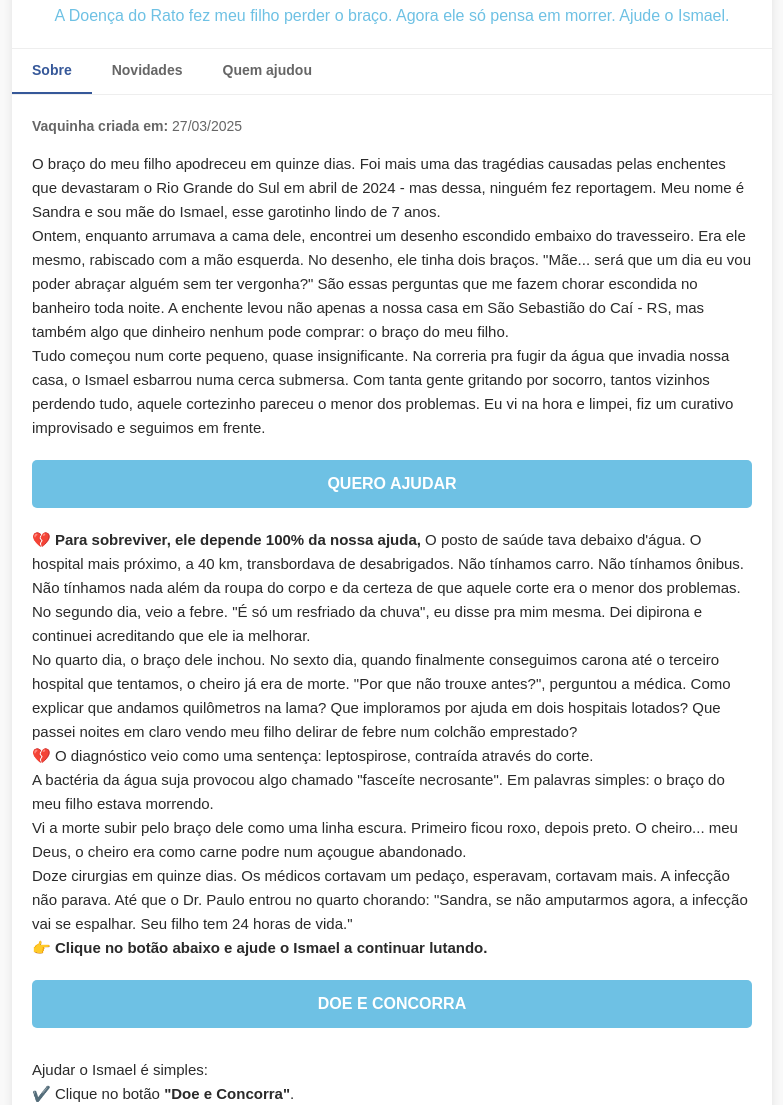
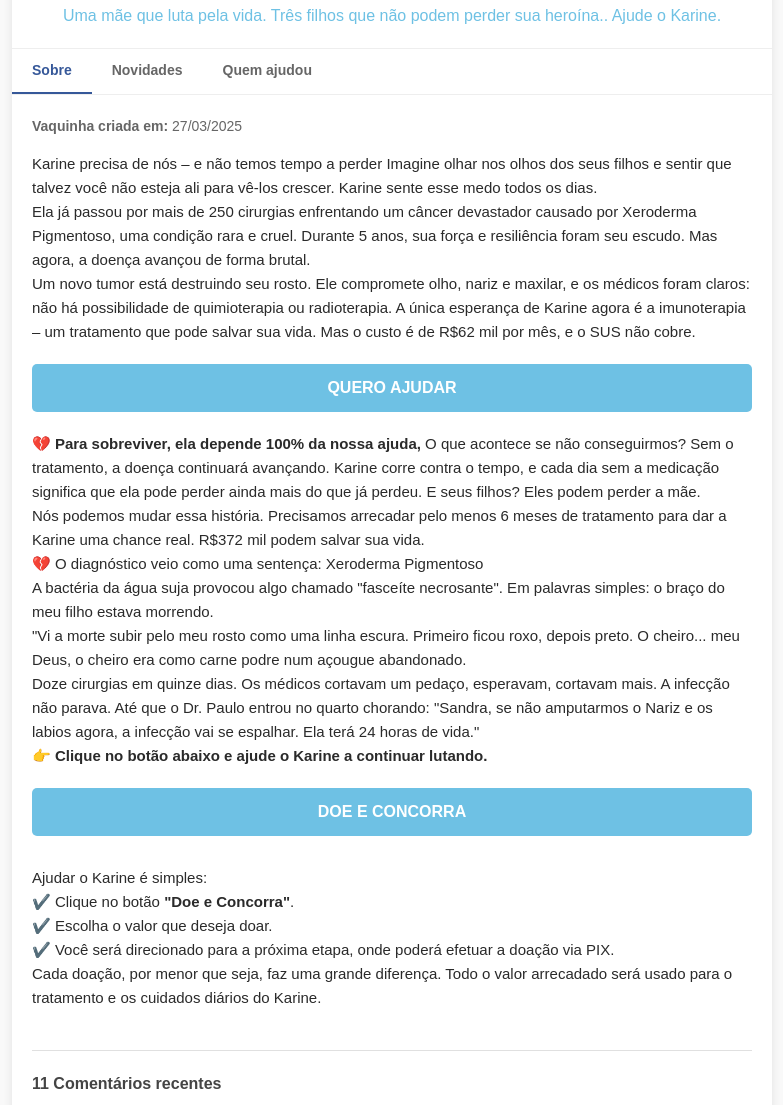
Before and after one commit to JulinhoJ/karine, a plain HTML site: page index.html in a window 1280 px wide. Shown: the part 1464-2569 px from the top of the page, without its empty margins (248-1031 px from the left). Drawn offline with Linux system fonts and the light colour scheme.

Commit message:
Update index.html

```diff
--- a/index.html
+++ b/index.html
@@ -468,7 +468,7 @@
             </div>
           </div>
           <div style="text-align: center; margin-top: 10px; color: #6ec1e4">
-            A Doença do Rato fez meu filho perder o braço. Agora ele só pensa em morrer. Ajude o Ismael.
+            Uma mãe que luta pela vida. Três filhos que não podem perder sua heroína.. Ajude o Karine.
           </div>
         </div>
 
@@ -482,32 +482,22 @@
           <div class="date"><b>Vaquinha criada em: </b>27/03/2025</div>
 
           <div class="about-text">
-            O braço do meu filho apodreceu em quinze dias.
+            Karine precisa de nós – e não temos tempo a perder
 
-Foi mais uma das tragédias causadas pelas enchentes que devastaram o Rio Grande do Sul em abril de 2024 - mas dessa, ninguém fez reportagem.
+Imagine olhar nos olhos dos seus filhos e sentir que talvez você não esteja ali para vê-los crescer.
 
-Meu nome é Sandra e sou mãe do Ismael, esse garotinho lindo de 7 anos.
+Karine sente esse medo todos os dias.
 
             <p>
-              Ontem, enquanto arrumava a cama dele, encontrei um desenho escondido embaixo do travesseiro.
-
-Era ele mesmo, rabiscado com a mão esquerda. No desenho, ele tinha dois braços.
-
-"Mãe... será que um dia eu vou poder abraçar alguém sem ter vergonha?"
-
-São essas perguntas que me fazem chorar escondida no banheiro toda noite.
-
-A enchente levou não apenas a nossa casa em São Sebastião do Caí - RS, mas também algo que dinheiro nenhum pode comprar: o braço do meu filho.
+              Ela já passou por mais de 250 cirurgias enfrentando um câncer devastador causado por Xeroderma Pigmentoso, uma condição rara e cruel. Durante 5 anos, sua força e resiliência foram seu escudo. Mas agora, a doença avançou de forma brutal.
             </p>
 
             <p>
-              Tudo começou num corte pequeno, quase insignificante.
+              Um novo tumor está destruindo seu rosto. Ele compromete olho, nariz e maxilar, e os médicos foram claros: não há possibilidade de quimioterapia ou radioterapia.
 
-Na correria pra fugir da água que invadia nossa casa, o Ismael esbarrou numa cerca submersa.
+A única esperança de Karine agora é a imunoterapia – um tratamento que pode salvar sua vida.
 
-Com tanta gente gritando por socorro, tantos vizinhos perdendo tudo, aquele cortezinho pareceu o menor dos problemas.
-
-Eu vi na hora e limpei, fiz um curativo improvisado e seguimos em frente.
+Mas o custo é de R$62 mil por mês, e o SUS não cobre.
             </p>
           </div>
 
@@ -518,37 +508,24 @@ Eu vi na hora e limpei, fiz um curativo improvisado e seguimos em frente.
           <div class="about-text">
             <p>
               <strong
-                >💔 Para sobreviver, ele depende 100% da nossa ajuda,</strong
+                >💔 Para sobreviver, ela depende 100% da nossa ajuda,</strong
               >
-              O posto de saúde tava debaixo d'água.
+              O que acontece se não conseguirmos?
+Sem o tratamento, a doença continuará avançando. Karine corre contra o tempo, e cada dia sem a medicação significa que ela pode perder ainda mais do que já perdeu.
 
-O hospital mais próximo, a 40 km, transbordava de desabrigados.
+E seus filhos?
 
-Não tínhamos carro. Não tínhamos ônibus. Não tínhamos nada além da roupa do corpo e da certeza de que aquele corte era o menor dos problemas.
-
-No segundo dia, veio a febre.
-
-"É só um resfriado da chuva", eu disse pra mim mesma.
-
-Dei dipirona e continuei acreditando que ele ia melhorar.
+Eles podem perder a mãe.
             </p>
 
             <p>
-              No quarto dia, o braço dele inchou.
 
-No sexto dia, quando finalmente conseguimos carona até o terceiro hospital que tentamos, o cheiro já era de morte.
-
-"Por que não trouxe antes?", perguntou a médica.
-
-Como explicar que andamos quilômetros na lama?
-
-Que imploramos por ajuda em dois hospitais lotados?
-
-Que passei noites em claro vendo meu filho delirar de febre num colchão emprestado?
+Nós podemos mudar essa história.
+Precisamos arrecadar pelo menos 6 meses de tratamento para dar a Karine uma chance real. R$372 mil podem salvar sua vida.
             </p>
 
             <p>
-              💔 O diagnóstico veio como uma sentença: leptospirose, contraída através do corte.
+              💔 O diagnóstico veio como uma sentença: Xeroderma Pigmentoso
             </p>
 
             <p>
@@ -556,7 +533,7 @@ Que passei noites em claro vendo meu filho delirar de febre num colchão emprest
             </p>
 
             <p>
-              Vi a morte subir pelo braço dele como uma linha escura. Primeiro ficou roxo, depois preto.
+              "Vi a morte subir pelo meu rosto como uma linha escura. Primeiro ficou roxo, depois preto.
 
 O cheiro... meu Deus, o cheiro era como carne podre num açougue abandonado.
             </p>
@@ -566,13 +543,13 @@ O cheiro... meu Deus, o cheiro era como carne podre num açougue abandonado.
 
 A infecção não parava. Até que o Dr. Paulo entrou no quarto chorando:
 
-"Sandra, se não amputarmos agora, a infecção vai se espalhar. Seu filho tem 24 horas de vida."
+"Sandra, se não amputarmos o Nariz e os labios agora, a infecção vai se espalhar. Ela terá 24 horas de vida."
             </p>
 
             <p>
               👉
               <strong
-                >Clique no botão abaixo e ajude o Ismael a continuar
+                >Clique no botão abaixo e ajude o Karine a continuar
                 lutando.</strong
               >
             </p>
@@ -584,7 +561,7 @@ A infecção não parava. Até que o Dr. Paulo entrou no quarto chorando:
 
           <!-- Instruções de doação -->
           <div class="about-text" style="margin-top: 30px">
-            <p>Ajudar o Ismael é simples:</p>
+            <p>Ajudar o Karine é simples:</p>
             <p>
               ✔️ Clique no botão <strong>"Doe e Concorra"</strong>.<br />
               ✔️ Escolha o valor que deseja doar.<br />
@@ -594,7 +571,7 @@ A infecção não parava. Até que o Dr. Paulo entrou no quarto chorando:
             <p>
               Cada doação, por menor que seja, faz uma grande diferença. Todo o
               valor arrecadado será usado para o tratamento e os cuidados
-              diários do Ismael.
+              diários do Karine.
             </p>
           </div>
 
@@ -825,7 +802,7 @@ A infecção não parava. Até que o Dr. Paulo entrou no quarto chorando:
         <span class="close-modal">&times;</span>
         <h2 class="modal-title">Escolha um valor para doar</h2>
         <p class="modal-subtitle">
-          Você está ajudando o tratamento de Ismael. Sua contribuição é muito
+          Você está ajudando o tratamento de Karine. Sua contribuição é muito
           importante!
         </p>
 
```
